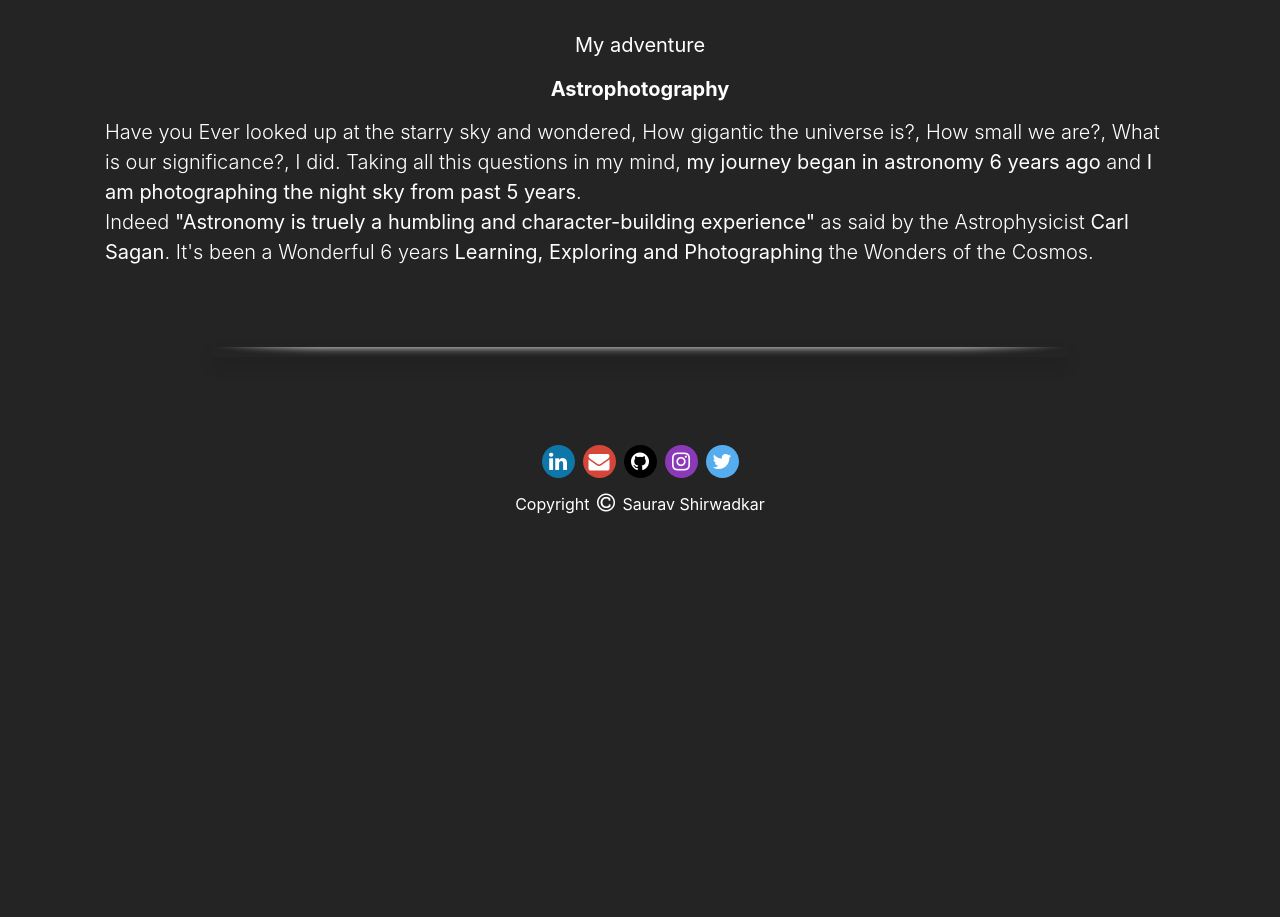
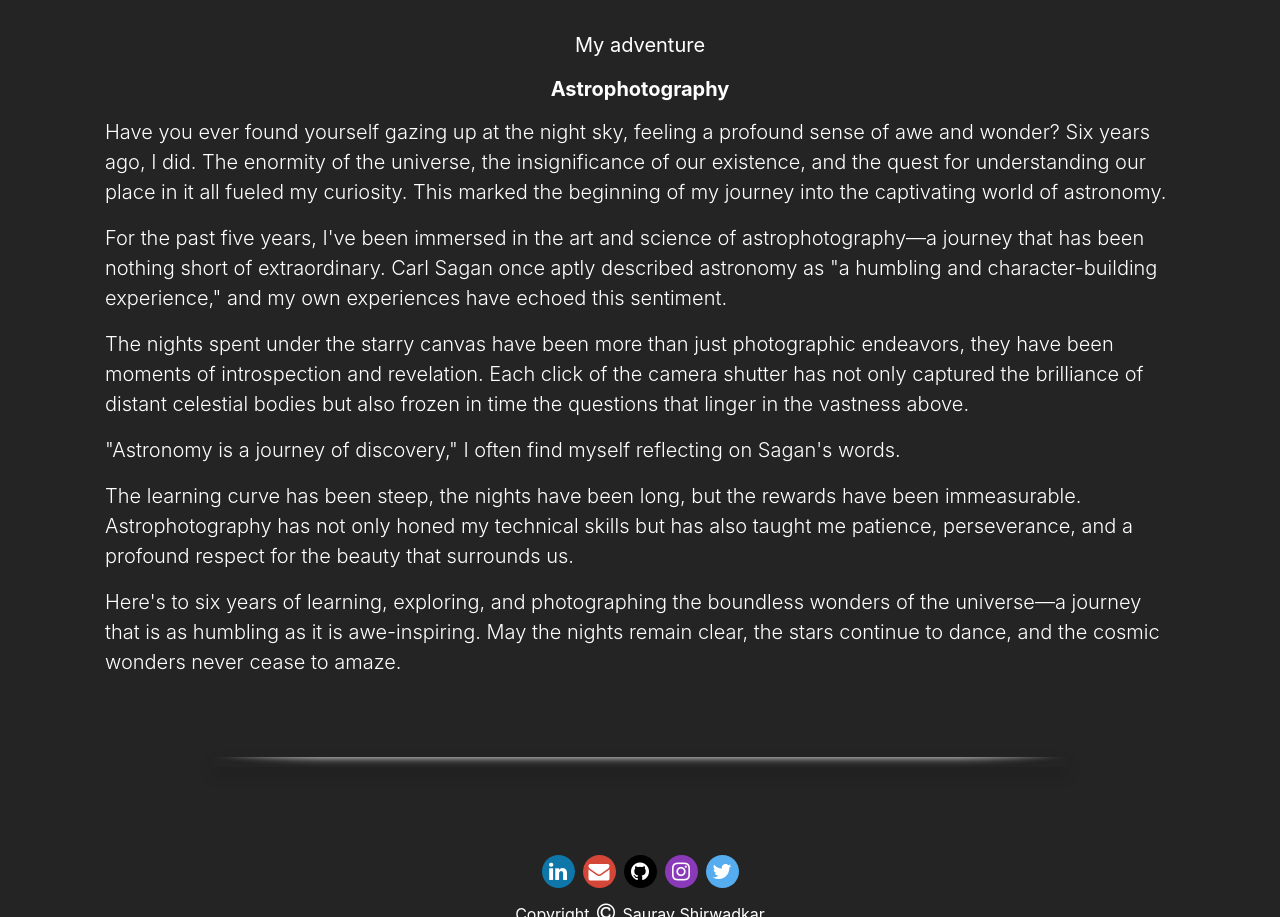
Before and after one commit to sauravshirwadkar/Saurav_Portfolio, a plain HTML site: page index.html in a window 1280 px wide. Shown: the part 6029-6946 px from the top of the page. Before the commit the page ends 6584 px from the top, so only its background shows below. Drawn offline with nearby package versions, Linux system fonts and the light colour scheme.

Commit message:
Added Description

```diff
--- a/index.html
+++ b/index.html
@@ -502,14 +502,21 @@
           <!-- Subtitle -->
           <h6 class="font-weight-bold indigo-text py-2 lead">Astrophotography</h6>
           <!-- Text -->
-          <p class="card-text text-left lead resp_text">Have you Ever looked up at the starry sky and wondered, How gigantic the universe is?, How small we
+          <!-- <p class="card-text text-left lead resp_text">Have you Ever looked up at the starry sky and wondered, How gigantic the universe is?, How small we
                                are?, What is our significance?, I did. Taking all this questions in my mind, <strong>my journey began in astronomy 6
                                years ago</strong> and <strong>I am photographing the night sky from past 5 years</strong>.
                                <br>
                                Indeed <b>"Astronomy is truely a humbling and character-building experience"</b> as said by the Astrophysicist
                                <strong>Carl Sagan</strong>. It's been a Wonderful 6 years <strong>Learning, Exploring and Photographing</strong> the Wonders of the Cosmos.
 
-          </p>
+          </p> -->
+          <p class="lead text-left resp_text">Have you ever found yourself gazing up at the night sky, feeling a profound sense of awe and wonder? Six years ago, I did. The enormity of the universe, the insignificance of our existence, and the quest for understanding our place in it all fueled my curiosity. This marked the beginning of my journey into the captivating world of astronomy.</p>
+          <p class="lead text-left resp_text">For the past five years, I've been immersed in the art and science of astrophotography—a journey that has been nothing short of extraordinary. Carl Sagan once aptly described astronomy as "a humbling and character-building experience," and my own experiences have echoed this sentiment.</p>
+          <p class="lead text-left resp_text">The nights spent under the starry canvas have been more than just photographic endeavors, they have been moments of introspection and revelation. Each click of the camera shutter has not only captured the brilliance of distant celestial bodies but also frozen in time the questions that linger in the vastness above.</p>
+          <p class="lead text-left resp_text">"Astronomy is a journey of discovery," I often find myself reflecting on Sagan's words.</p>
+          <p class="lead text-left resp_text">The learning curve has been steep, the nights have been long, but the rewards have been immeasurable. Astrophotography has not only honed my technical skills but has also taught me patience, perseverance, and a profound respect for the beauty that surrounds us.</p>
+          <p class="lead text-left resp_text">Here's to six years of learning, exploring, and photographing the boundless wonders of the universe—a journey that is as humbling as it is awe-inspiring. May the nights remain clear, the stars continue to dance, and the cosmic wonders never cease to amaze.</p>
+
 
 
 
```
